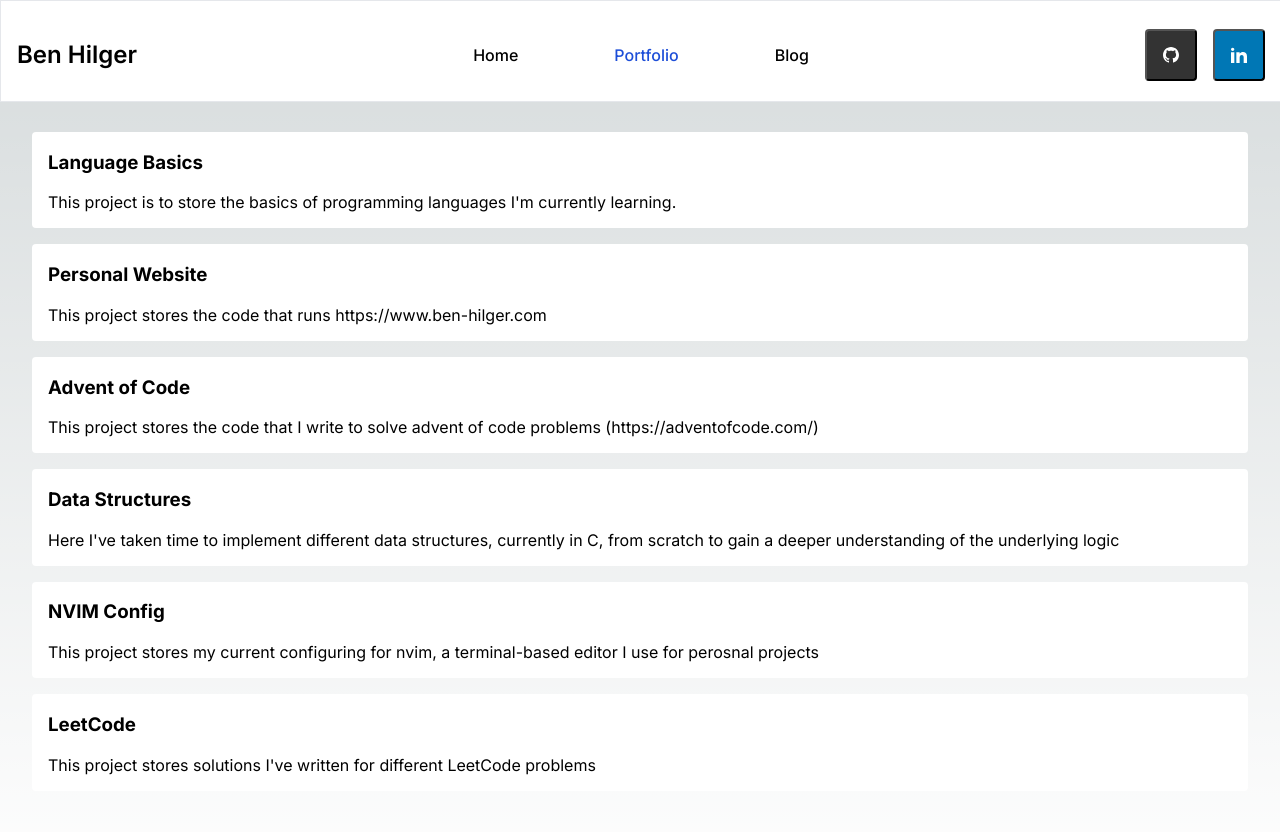
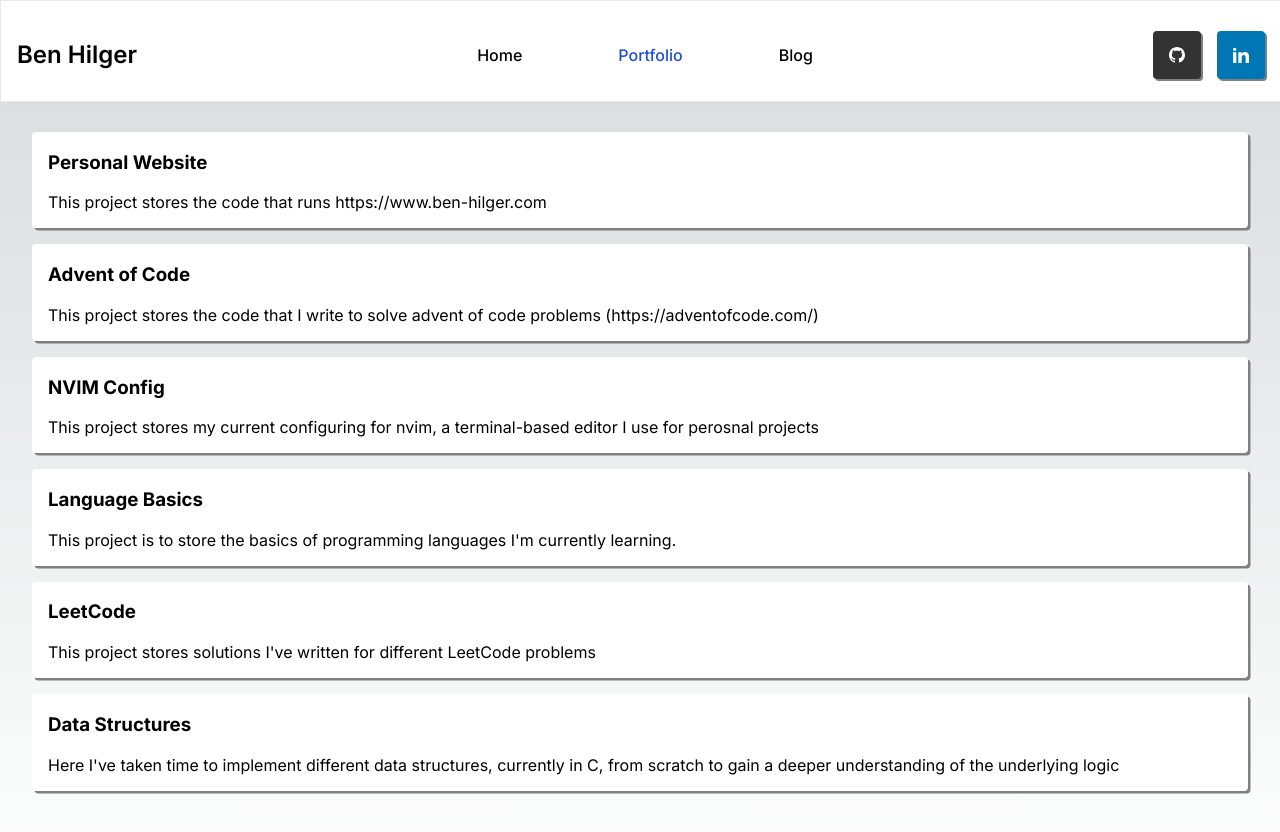
Before and after one commit to Ben-Hilger/website, a Next.js app in the folder web/: page /portfolio in a window 1280 px wide. Shown: the top 832 px of the page. Built offline with nearby package versions, Linux system fonts and the light colour scheme.

Commit message:
Update portfolio to add box shadow

```diff
--- a/web/src/app/globals.css
+++ b/web/src/app/globals.css
@@ -58,9 +58,12 @@ body {
 }
 
 .social-icon {
+    cursor: pointer;
     display: flex;
     justify-content: center;
     align-items: center;
+    box-shadow: 2px 2px gray;
+    border: none;
 }
 
 .github-icon {
@@ -83,3 +86,22 @@ body {
     height: 1rem;
     width: 1rem;
 }
+
+.welcome-home {
+    font-size: 64px;
+    animation: fadeIn 2s;
+    margin: 0;
+}
+
+.welcome-call-to-action {
+    animation: fadeIn 5s;
+}
+
+@keyframes fadeIn {
+    0% { opacity: 0; }
+    100% { opacity: 1; }
+}
+
+.portfolio-item {
+    box-shadow: 2.5px 2.5px gray;
+}
--- a/web/src/app/portfolio/page.tsx
+++ b/web/src/app/portfolio/page.tsx
@@ -6,12 +6,13 @@ class PortfolioItem {
 }
 
 const items: PortfolioItem[] = [
-    new PortfolioItem(1, "Language Basics", "This project is to store the basics of programming languages I'm currently learning.", "https://github.com/Ben-Hilger/language-basics"),
-    new PortfolioItem(2, "Personal Website", "This project stores the code that runs https://www.ben-hilger.com", "https://github.com/Ben-Hilger/website"),
-    new PortfolioItem(6, "Advent of Code", "This project stores the code that I write to solve advent of code problems (https://adventofcode.com/)", "https://github.com/Ben-Hilger/advent-of-code"),
-    new PortfolioItem(3, "Data Structures", "Here I've taken time to implement different data structures, currently in C, from scratch to gain a deeper understanding of the underlying logic", "https://github.com/Ben-Hilger/data-structures"),
-    new PortfolioItem(4, "NVIM Config", "This project stores my current configuring for nvim, a terminal-based editor I use for perosnal projects", "https://github.com/Ben-Hilger/nvim-config"),
-    new PortfolioItem(5, "LeetCode", "This project stores solutions I've written for different LeetCode problems", "https://github.com/Ben-Hilger/LeetCode")
+    new PortfolioItem(1, "Personal Website", "This project stores the code that runs https://www.ben-hilger.com", "https://github.com/Ben-Hilger/website"),
+    new PortfolioItem(2, "Advent of Code", "This project stores the code that I write to solve advent of code problems (https://adventofcode.com/)", "https://github.com/Ben-Hilger/advent-of-code"),
+    new PortfolioItem(3, "NVIM Config", "This project stores my current configuring for nvim, a terminal-based editor I use for perosnal projects", "https://github.com/Ben-Hilger/nvim-config"),
+    new PortfolioItem(4, "Language Basics", "This project is to store the basics of programming languages I'm currently learning.", "https://github.com/Ben-Hilger/language-basics"),
+    new PortfolioItem(5, "LeetCode", "This project stores solutions I've written for different LeetCode problems", "https://github.com/Ben-Hilger/LeetCode"),
+    new PortfolioItem(6, "Data Structures", "Here I've taken time to implement different data structures, currently in C, from scratch to gain a deeper understanding of the underlying logic", "https://github.com/Ben-Hilger/data-structures"),
+
 ];
 
 export default function Portfolio() {
@@ -24,7 +25,7 @@ export default function Portfolio() {
         return items.map((item) => {
             return (
                 <div key={item.id}
-                    className="border-rounded background-01 cursor-pointer pl-1 mb-1"
+                    className="portfolio-item border-rounded background-01 cursor-pointer pl-1 mb-1"
                     onClick={ () => { navigateToLink(item) } }>
                     <h3>{ item.title }</h3>
                     <p>{ item.description }</p>
```
